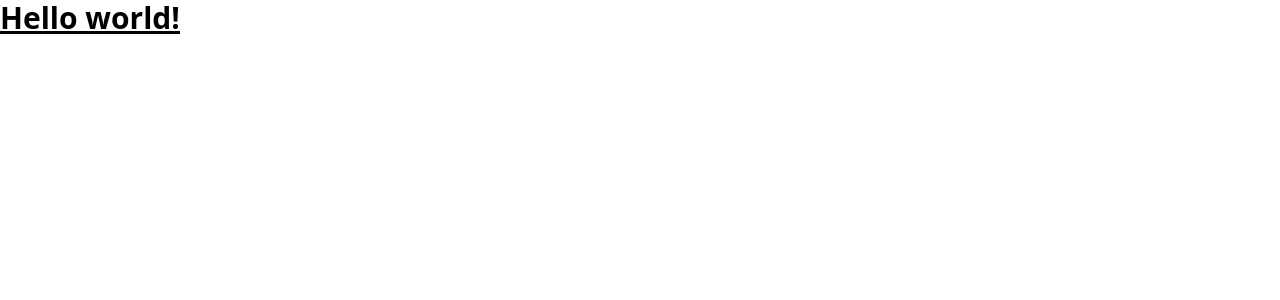
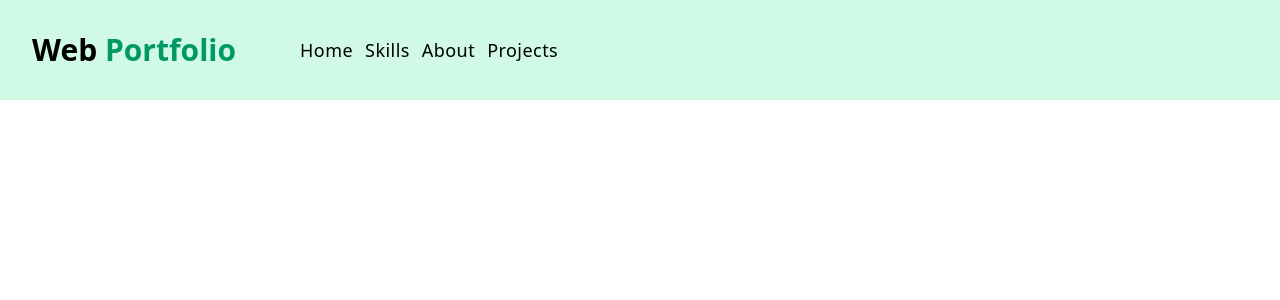
Before and after one commit to jccastaneda0201/tailwind-portfolio, a React (Vite) app: page / in a window 1280 px wide. Shown: the top 300 px of the page. Built offline with nearby package versions, Linux system fonts and the light colour scheme.

Commit message:
updated navbar component and tailwind styles

```diff
--- a/eslint.config.js
+++ b/eslint.config.js
@@ -1,29 +1,17 @@
-import js from '@eslint/js'
-import globals from 'globals'
-import reactHooks from 'eslint-plugin-react-hooks'
-import reactRefresh from 'eslint-plugin-react-refresh'
-import { defineConfig, globalIgnores } from 'eslint/config'
-
-export default defineConfig([
-  globalIgnores(['dist']),
-  {
-    files: ['**/*.{js,jsx}'],
-    extends: [
-      js.configs.recommended,
-      reactHooks.configs['recommended-latest'],
-      reactRefresh.configs.vite,
-    ],
-    languageOptions: {
-      ecmaVersion: 2020,
-      globals: globals.browser,
-      parserOptions: {
-        ecmaVersion: 'latest',
-        ecmaFeatures: { jsx: true },
-        sourceType: 'module',
-      },
-    },
-    rules: {
-      'no-unused-vars': ['error', { varsIgnorePattern: '^[A-Z_]' }],
-    },
+module.exports = {
+  root: true,
+  env: { browser: true, es2020: true },
+  extends: [
+    'eslint:recommended',
+    'plugin:react/recommended',
+    'plugin:react/jsx-runtime',
+    'plugin:react-hooks/recommended',
+  ],
+  ignorePatterns: ['dist', '.eslintrc.cjs'],
+  parserOptions: { ecmaVersion: 'latest', sourceType: 'module' },
+  settings: { react: { version: '18.2' } },
+  plugins: ['react-refresh'],
+  rules: {
+    'react-refresh/only-export-components': ['warn', { allowConstantExport: true }],
   },
-])
+};
--- a/package.json
+++ b/package.json
@@ -22,7 +22,7 @@
     "@types/react": "^19.1.8",
     "@types/react-dom": "^19.1.6",
     "@vitejs/plugin-react": "^4.6.0",
-    "eslint": "^9.30.1",
+    "eslint": "^9.32.0",
     "eslint-plugin-react-hooks": "^5.2.0",
     "eslint-plugin-react-refresh": "^0.4.20",
     "globals": "^16.3.0",
--- a/src/App.jsx
+++ b/src/App.jsx
@@ -1,8 +1,10 @@
+import Navbar from './components/Navbar';
+
 const App = () => {
   return (
-    <div>
-      <h1 class="text-3xl font-bold underline">Hello world!</h1>
-    </div>
+    <>
+      <Navbar />
+    </>
   );
 };
 
--- /dev/null
+++ b/src/components/Navbar.jsx
@@ -0,0 +1,29 @@
+import { links } from '../data';
+
+const Navbar = () => {
+  return (
+    <nav className="bg-emerald-100">
+      <div className="mx-auto max-w-7xl px-8 py-4 flex flex-col md:flex-row sm:flex-row sm:gap-x-16 sm:items-center sm:py-8">
+        <h2 className="text-3xl font-bold">
+          Web <span className="text-emerald-600">Portfolio</span>
+        </h2>
+        <div className="flex gap-x-3">
+          {links.map((link) => {
+            const { id, href, text } = link;
+            return (
+              <a
+                key={id}
+                href={href}
+                className="capitalize text-lg tracking-wide hover:text-shadow-emerald-600 duration-300"
+              >
+                {text}
+              </a>
+            );
+          })}
+        </div>
+      </div>
+    </nav>
+  );
+};
+
+export default Navbar;
```
Also changed, not shown: 1 other file (tests, documents, lock files or other folders).
